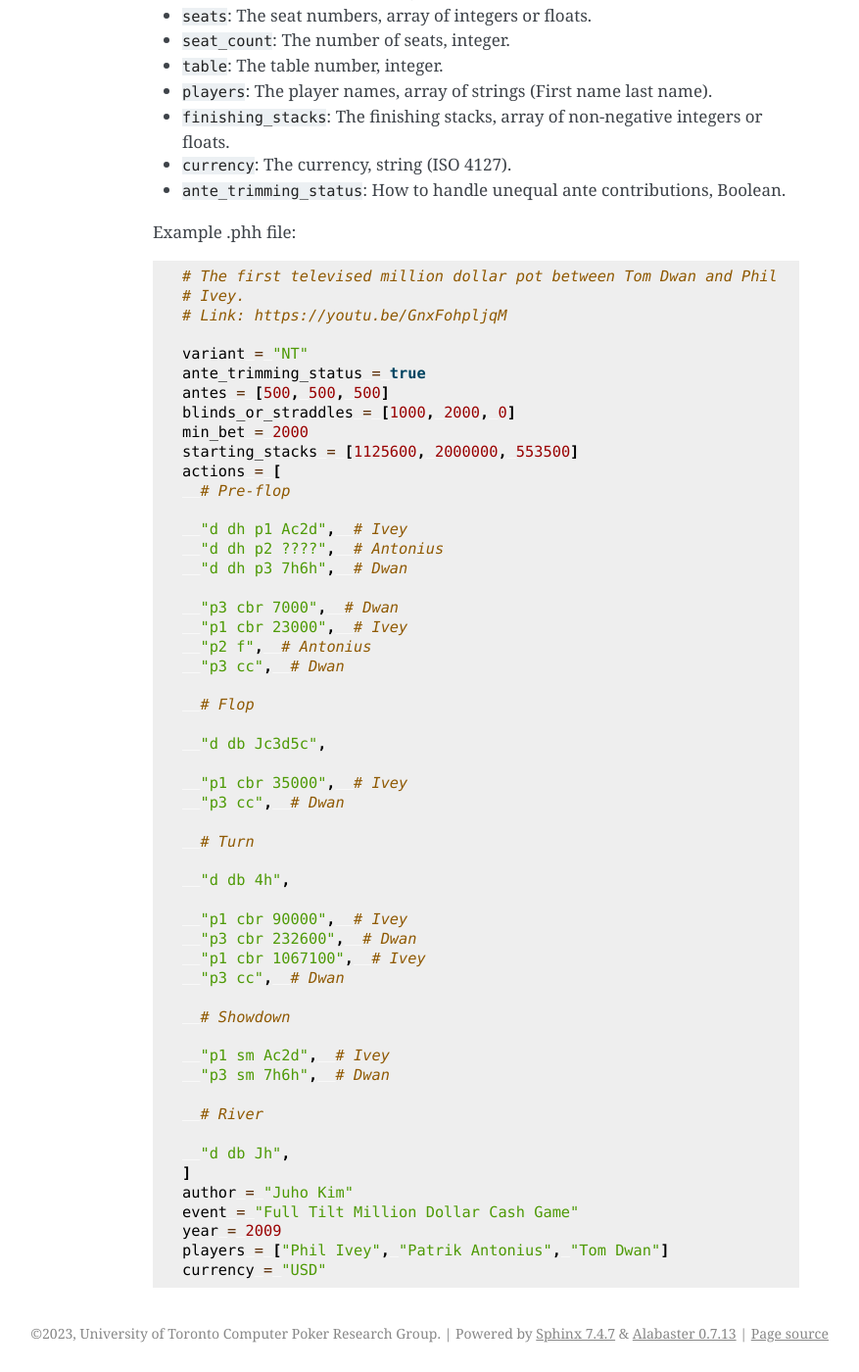
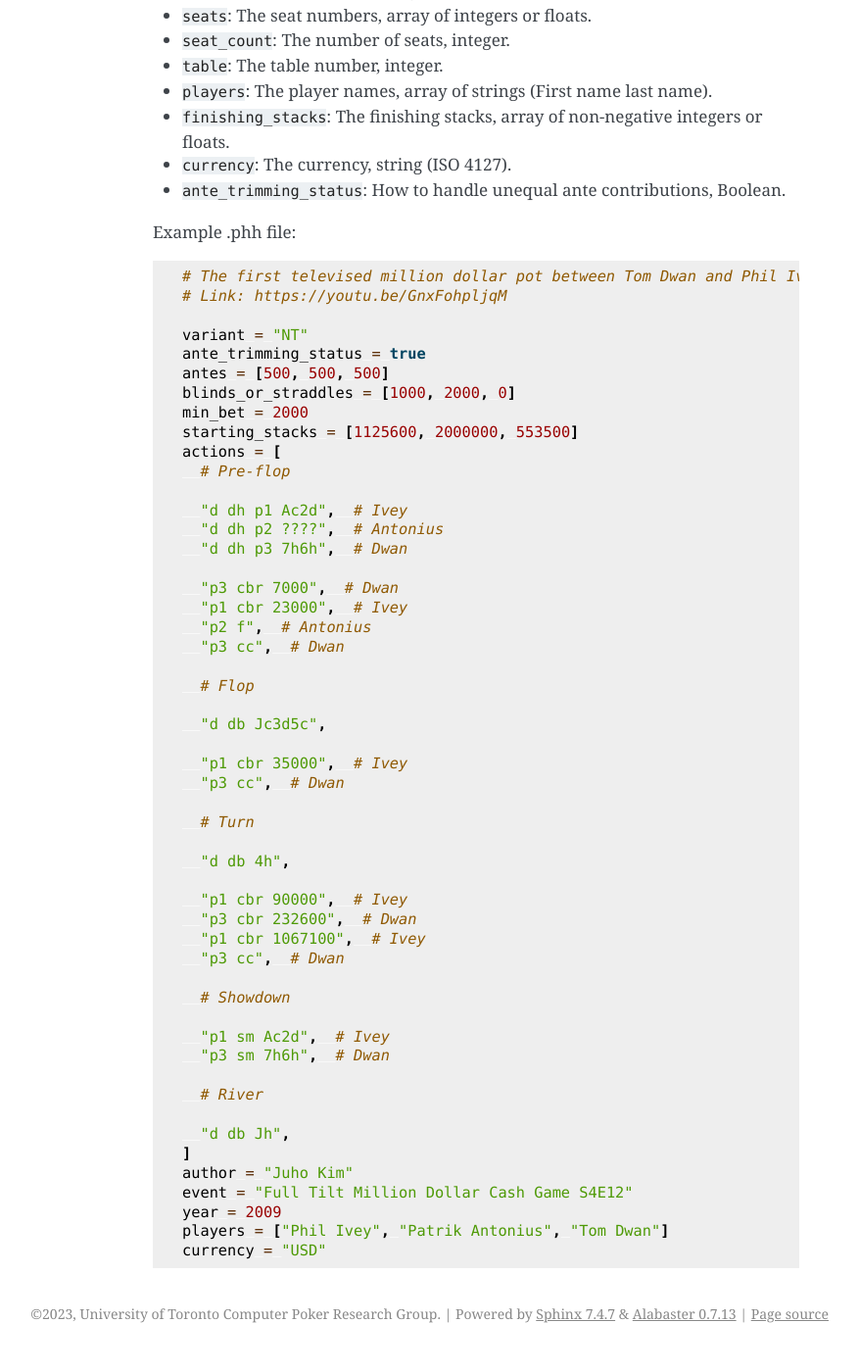
Before and after one commit to WTEngineer/pockerkit_python, a Sphinx documentation site: the page built from docs/notation.rst, in a window 1280 px wide and 1400 px high, scrolled down 1372 px. Shown: the whole window at 98% size, without its empty margins (264-1141 px from the left). Built offline with Sphinx 7.4.7, drawn with Linux system fonts in a browser that asks for light colours.

Commit message:
Format docs

```diff
--- a/docs/notation.rst
+++ b/docs/notation.rst
@@ -68,8 +68,7 @@
 
 .. code-block:: toml
 
-   # The first televised million dollar pot between Tom Dwan and Phil
-   # Ivey.
+   # The first televised million dollar pot between Tom Dwan and Phil Ivey.
    # Link: https://youtu.be/GnxFohpljqM
 
    variant = "NT"
@@ -116,7 +115,7 @@
      "d db Jh",
    ]
    author = "Juho Kim"
-   event = "Full Tilt Million Dollar Cash Game"
+   event = "Full Tilt Million Dollar Cash Game S4E12"
    year = 2009
    players = ["Phil Ivey", "Patrik Antonius", "Tom Dwan"]
    currency = "USD"
```
